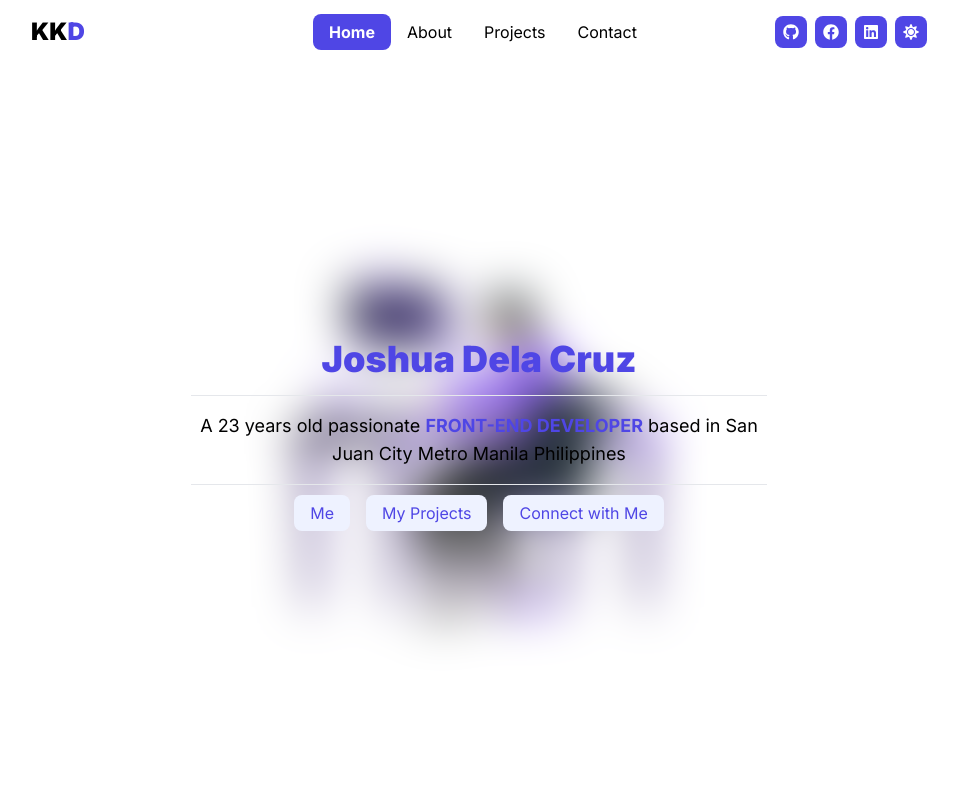
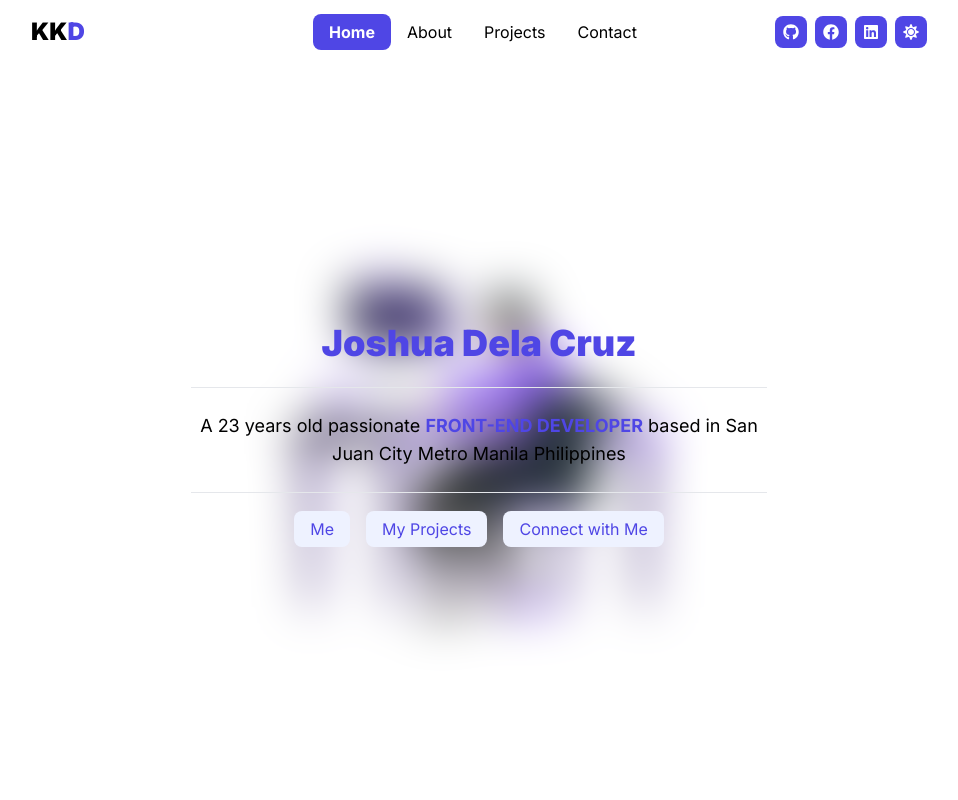
Before and after one commit to kamotekiddev/portfolio-tw, a Next.js app: page /home in a window 1280 px wide. Shown: the top 800 px of the page, without its empty margins (161-1119 px from the left). Built offline with nearby package versions, Linux system fonts and the light colour scheme.

Commit message:
increase the spacing of text

```diff
--- a/app/(pages)/home/components/HeroSection.tsx
+++ b/app/(pages)/home/components/HeroSection.tsx
@@ -20,7 +20,7 @@ const HeroSection = () => {
                <h1 className="font-black text-4xl text-indigo-600">
                   Joshua Dela Cruz
                </h1>
-               <hr className="my-4 bg-indigo-600" />
+               <hr className="my-6 bg-indigo-600" />
                <p className="max-w-xl text-lg">
                   A {age} years old passionate{" "}
                   <span className="text-indigo-600 font-bold">
@@ -28,7 +28,7 @@ const HeroSection = () => {
                   </span>{" "}
                   based in San Juan City Metro Manila Philippines
                </p>
-               <hr className="my-4 bg-indigo-600" />
+               <hr className="my-6 bg-indigo-600" />
                <div className="space-x-4">
                   <ButtonLink to="about">Me</ButtonLink>
                   <ButtonLink to="projects">My Projects</ButtonLink>
```
